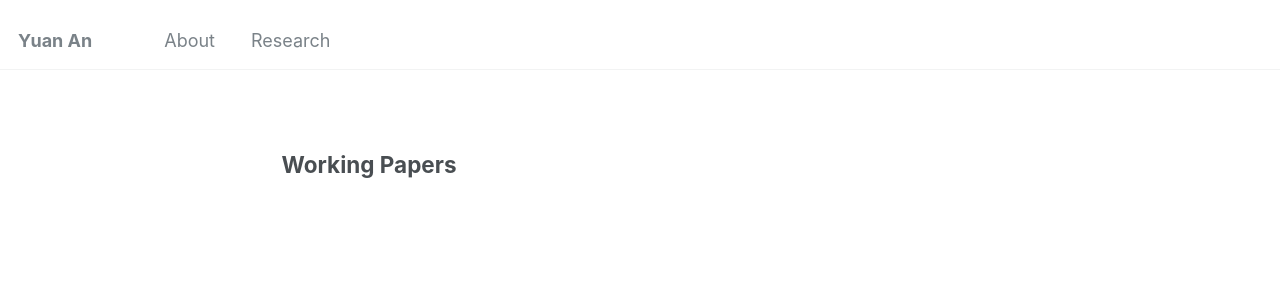
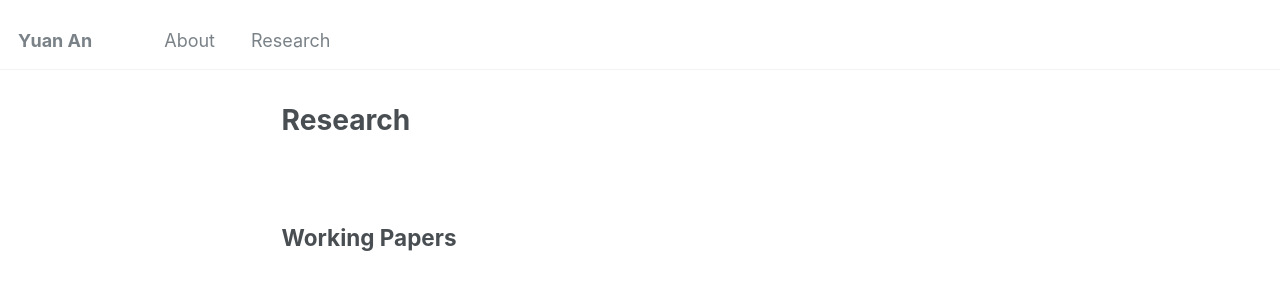
Before and after one commit to yuan-ann/yuan-ann.github.io, a Jekyll site: the page built from _pages/research.md, in a window 1280 px wide. Shown: the top 300 px of the page. Built offline with Jekyll 4.4.1, drawn with Linux system fonts in a browser that asks for light colours.

Commit message:
Update research.md

```diff
--- a/_pages/research.md
+++ b/_pages/research.md
@@ -1,10 +1,13 @@
 ---
 layout: archive
+title: "Research"
 permalink: /research/
 author_profile: false
 ---
 
 {% include base_path %}
+
+<br>
 
 ## Working Papers
 
```
